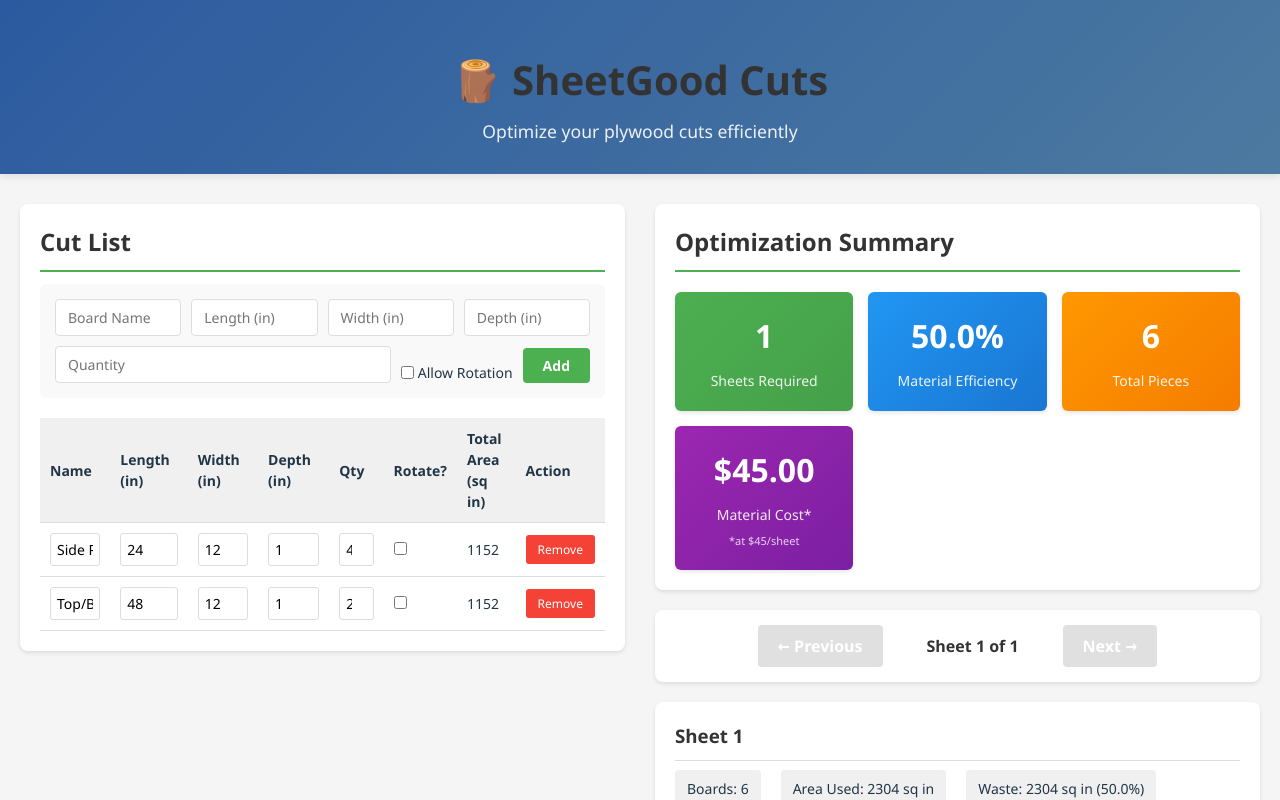
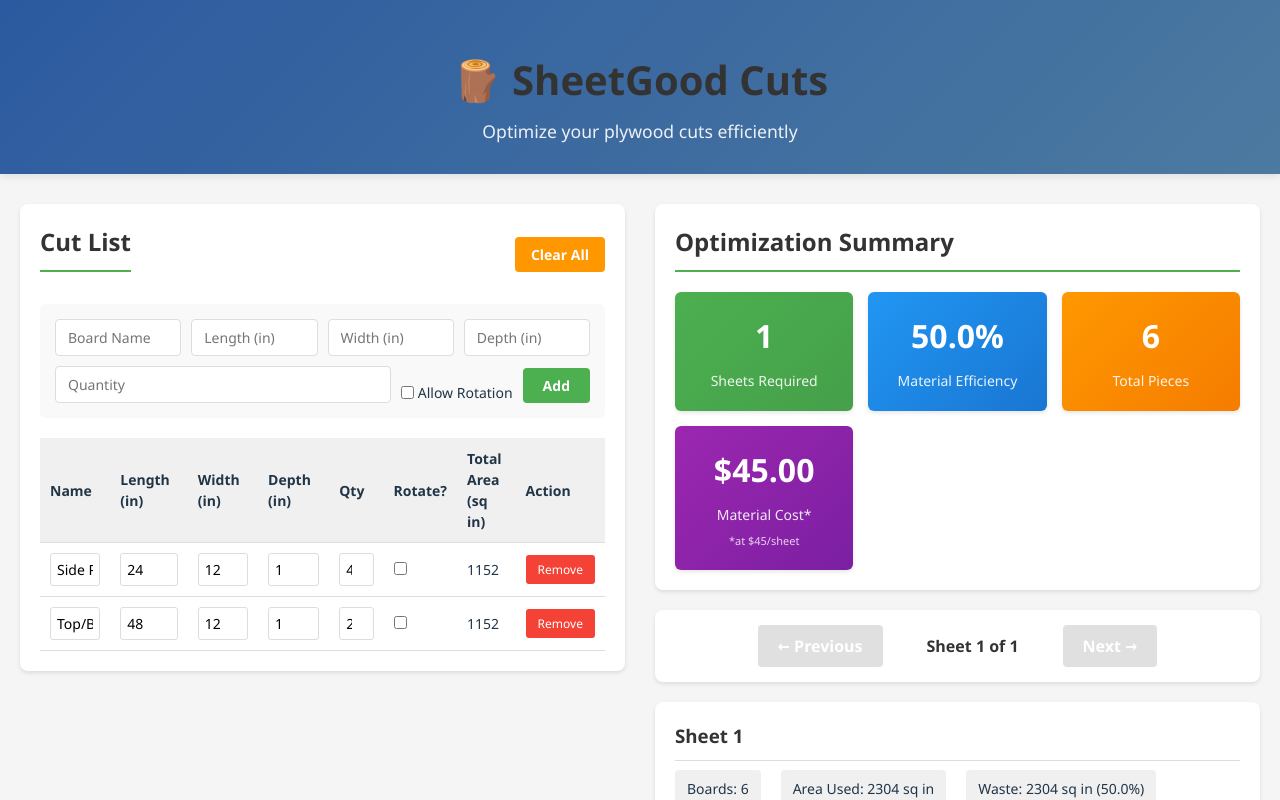
Before and after one commit to chadrosenquist/sheetgood-cuts-react, a React (Vite) app: page / in a window 1280 px wide. Shown: the top 800 px of the page. Built offline with nearby package versions, Linux system fonts and the light colour scheme.

Commit message:
Clear All button

```diff
--- a/src/components/CutListForm.css
+++ b/src/components/CutListForm.css
@@ -116,3 +116,26 @@
 .btn-remove:hover {
   background: #da190b;
 }
+.cut-list-header {
+  display: flex;
+  justify-content: space-between;
+  align-items: center;
+  margin-bottom: 20px;
+  gap: 10px;
+  flex-wrap: wrap;
+}
+
+.btn-clear {
+  padding: 8px 16px;
+  background: #ff9800;
+  color: white;
+  border: none;
+  border-radius: 4px;
+  cursor: pointer;
+  font-weight: bold;
+  font-size: 14px;
+}
+
+.btn-clear:hover {
+  background: #e68900;
+}
--- a/src/components/CutListForm.tsx
+++ b/src/components/CutListForm.tsx
@@ -75,9 +75,23 @@ export const CutListForm: React.FC<CutListFormProps> = ({ onBoardsUpdated }) =>
     onBoardsUpdated(updatedBoards);
   };
 
+  const handleClearList = () => {
+    if (window.confirm('Are you sure you want to clear the entire cut list?')) {
+      setBoards([]);
+      onBoardsUpdated([]);
+    }
+  };
+
   return (
     <div className="cut-list-form">
-      <h2>Cut List</h2>
+      <div className="cut-list-header">
+        <h2>Cut List</h2>
+        {boards.length > 0 && (
+          <button onClick={handleClearList} className="btn-clear">
+            Clear All
+          </button>
+        )}
+      </div>
 
       <form onSubmit={handleAddBoard} className="add-board-form">
         <div className="form-row">
```
